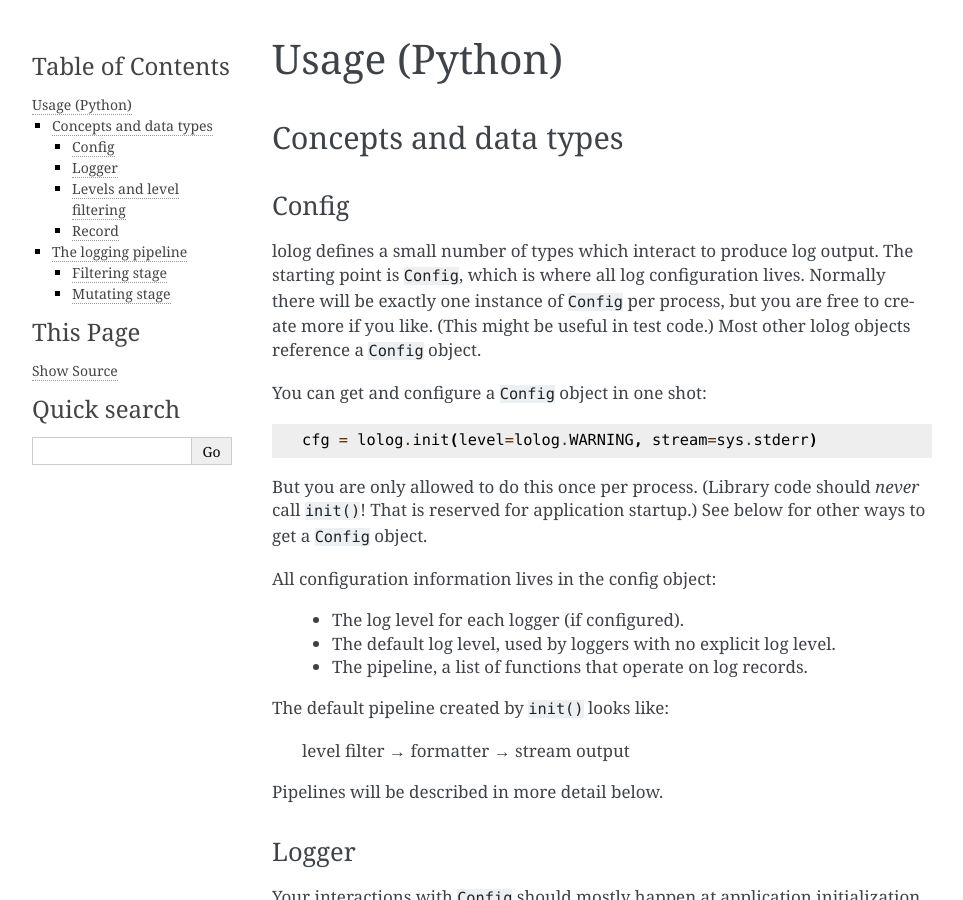
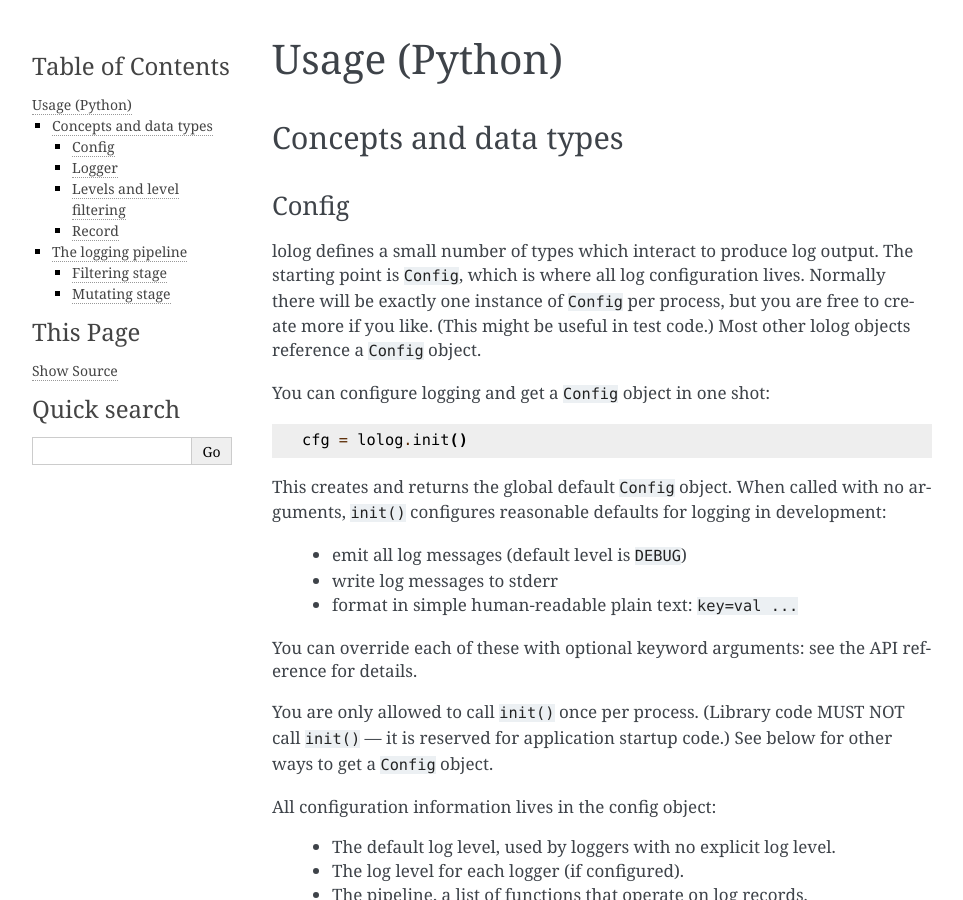
Before and after one commit to gward/lolog, a Sphinx documentation site: the page built from doc/usage-python.rst, in a window 1280 px wide and 900 px high. Shown: the whole window, without its empty margins (148-1111 px from the left). Built offline with Sphinx 7.4.7, drawn with Linux system fonts in a browser that asks for light colours; some of the changed text lies outside the part shown.

Commit message:
Improve docs

```diff
--- a/doc/usage-python.rst
+++ b/doc/usage-python.rst
@@ -15,19 +15,33 @@ but you are free to create more if you like.
 (This might be useful in test code.)
 Most other lolog objects reference a ``Config`` object.
 
-You can get and configure a ``Config`` object in one shot::
+You can configure logging and get a ``Config`` object in one shot::
 
-    cfg = lolog.init(level=lolog.WARNING, stream=sys.stderr)
+    cfg = lolog.init()
 
-But you are only allowed to do this once per process.
-(Library code should *never* call ``init()``!
-That is reserved for application startup.)
+This creates and returns
+the global default ``Config`` object.
+When called with no arguments,
+``init()`` configures reasonable defaults
+for logging in development:
+
+  * emit all log messages (default level is ``DEBUG``)
+  * write log messages to stderr
+  * format in simple human-readable plain text: ``key=val ...``
+
+You can override each of these
+with optional keyword arguments:
+see the API reference for details.
+
+You are only allowed to call ``init()`` once per process.
+(Library code MUST NOT call ``init()`` —
+it is reserved for application startup code.)
 See below for other ways to get a ``Config`` object.
 
 All configuration information lives in the config object:
 
+  * The default log level, used by loggers with no explicit log level.
   * The log level for each logger (if configured).
-  * The default log level, used by loggers with no explicit log level.
   * The pipeline, a list of functions that operate on log records.
 
 The default pipeline created by ``init()`` looks like:
@@ -175,7 +189,7 @@ The logging pipeline
 
 Every ``Config`` object has exactly one pipeline,
 which is a sequence of pipeline *stages*.
-Each stage is a callable with signature:
+Each stage is a callable with signature::
 
     stage(config: Config, record: Record) -> Optional[Record]
 
@@ -195,7 +209,7 @@ Each pipeline stage must additionally have a couple of attributes:
   * ``fmt``: bool, does the stage format the log record?
   * ``out``: bool, does the stage output the log record?
 
-There are various ways to implement this interface,
+There are various ways to satisfy these requirements,
 but the easiest is to use
 lolog's ``stage()`` decorator.
 
```
Also changed, not shown: other parts of doc/usage-python.rst (+1 -1 lines).
